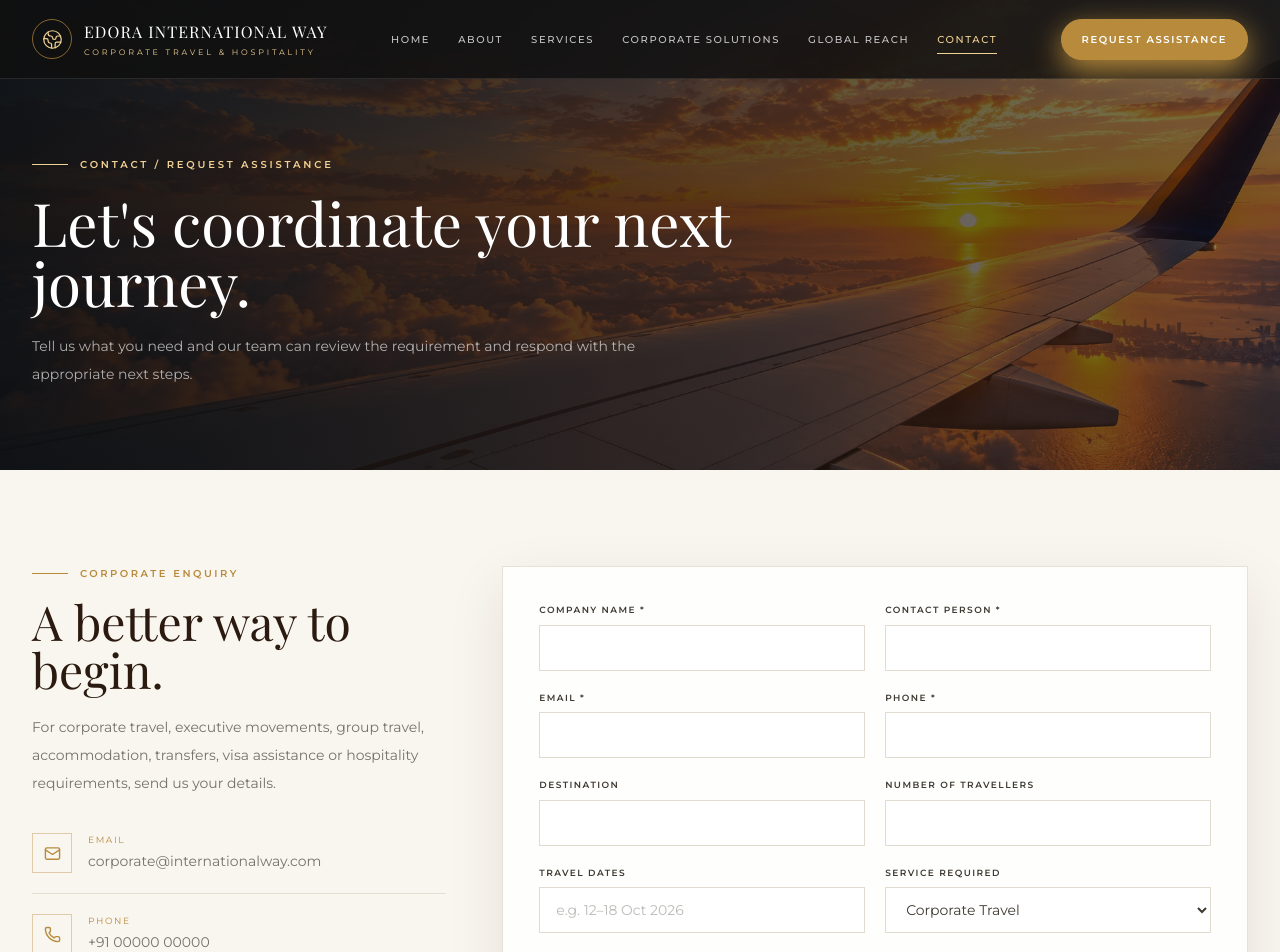
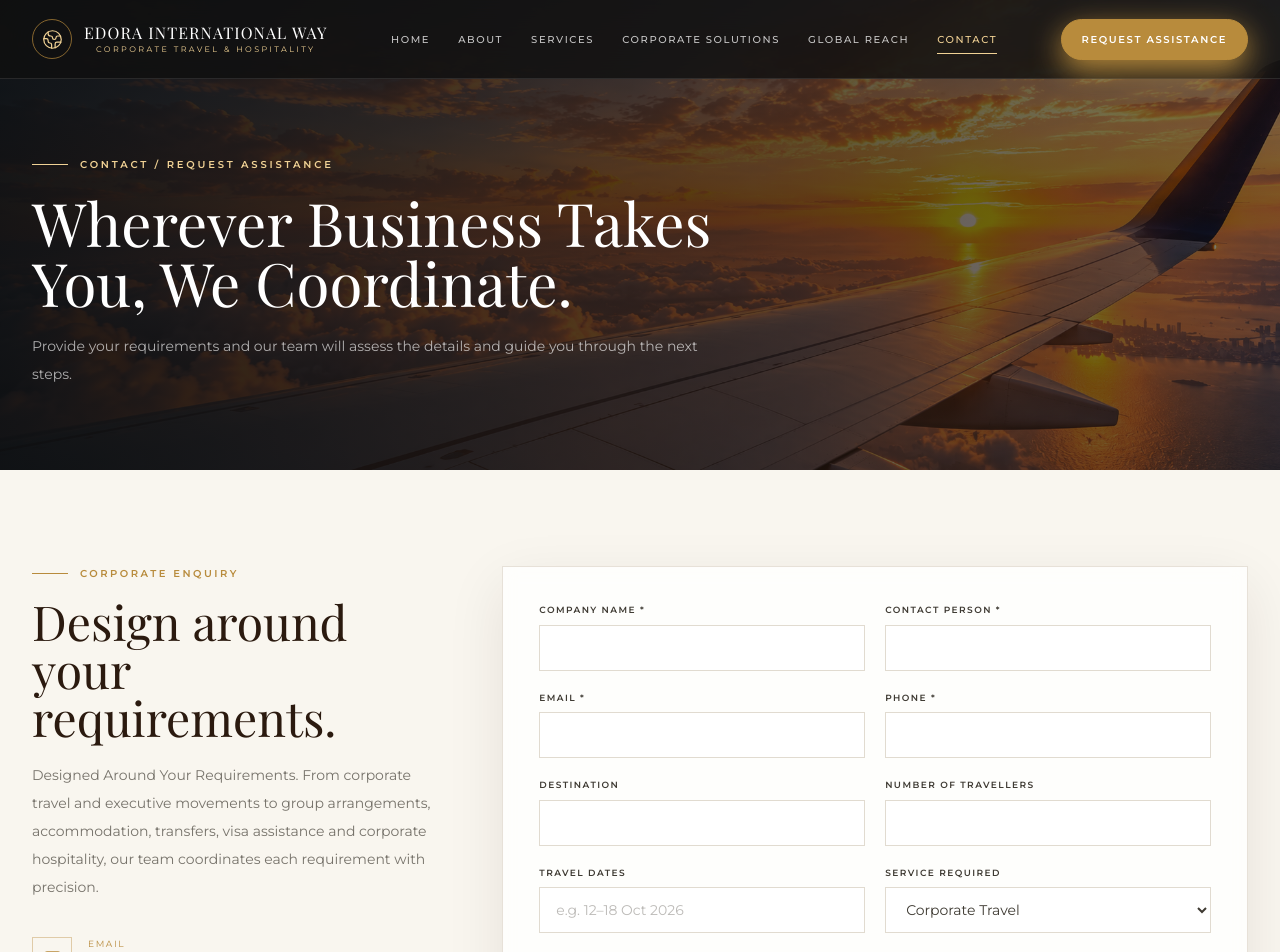
Before and after one commit to ShravaniCoder/international-way-corporate-travel-, a React (Vite) app: page /contact in a window 1280 px wide. Shown: the top 952 px of the page. Built offline with nearby package versions, Linux system fonts and the light colour scheme.

Commit message:
content for service page

```diff
--- a/src/components/Header.jsx
+++ b/src/components/Header.jsx
@@ -19,10 +19,15 @@ export default function Header() {
           <div className="flex h-10 w-10 items-center justify-center rounded-full border border-[#b88b3c]/70 text-[#f1d295]">
             <Globe2 size={21} strokeWidth={1.4}/>
           </div>
-          <div>
-            <div className="font-display text-[16px] tracking-[.07em]">EDORA INTERNATIONAL WAY</div>
-            <div className="mt-0.5 text-[8px] tracking-[.35em] text-[#f1d295]">CORPORATE TRAVEL & HOSPITALITY</div>
-          </div>
+         <div className="flex flex-col items-center text-center">
+  <div className="font-display text-[16px] leading-none tracking-[.07em] whitespace-nowrap">
+    EDORA INTERNATIONAL WAY
+  </div>
+
+  <div className="mt-1 text-[8px] leading-none tracking-[.3em] text-[#f1d295] whitespace-nowrap">
+    CORPORATE TRAVEL & HOSPITALITY
+  </div>
+</div>
         </Link>
         <nav className="hidden items-center gap-7 lg:flex">
           {nav.map(([label, path]) => (
--- a/src/data/siteData.js
+++ b/src/data/siteData.js
@@ -30,9 +30,9 @@ export const services = [
 ];
 
 export const solutions = [
-  { icon: Users, title: "Employee Travel", text: "Practical travel coordination that keeps teams moving smoothly and efficiently." },
-  { icon: Star, title: "Executive Travel", text: "Premium, discreet arrangements designed around executive schedules and preferences." },
-  { icon: BriefcaseBusiness, title: "Group Travel", text: "One coordinated approach for teams, delegations and corporate events." },
-  { icon: Globe2, title: "International Business Travel", text: "Cross-border travel support connecting business priorities with global destinations." },
-  { icon: Handshake, title: "Corporate Hospitality", text: "Professional hospitality coordination for clients, guests, meetings and events." }
+  { icon: Users, title: "Employee Travel", text: "We coordinate employee travel with practical planning, reliable arrangements and support throughout the journey." },
+  { icon: Star, title: "Executive Travel", text: "Our team provides discreet, personalised travel arrangements designed around executive schedules and preferences." },
+  { icon: BriefcaseBusiness, title: "Group Travel", text: "We bring flights, accommodation, transfers and related arrangements together for corporate teams and groups." },
+  { icon: Globe2, title: "International Business Travel", text: "International Way coordinates cross-border business travel, connecting your requirements with destinations worldwide." },
+  { icon: Handshake, title: "Corporate Hospitality", text: "We coordinate professional hospitality arrangements for visiting clients, executives, guests, meetings and corporate occasions." }
 ];
--- a/src/pages/Contact.jsx
+++ b/src/pages/Contact.jsx
@@ -7,14 +7,15 @@ import SectionIntro from "../components/SectionIntro";
 export default function Contact() {
   const [sent, setSent] = useState(false);
   return <>
-    <PageHero eyebrow="Contact / Request Assistance" title="Let's coordinate your next journey." text="Tell us what you need and our team can review the requirement and respond with the appropriate next steps." image={IMG.airport}/>
+    <PageHero eyebrow="Contact / Request Assistance" title="Wherever Business Takes You, We Coordinate." text="Provide your requirements and our team will assess the details and guide you through the next steps." image={IMG.airport}/>
     <section className="bg-[#f9f6ef] py-24"><div className="mx-auto grid max-w-7xl gap-14 px-5 lg:grid-cols-[.75fr_1.35fr] lg:px-8">
       <div>
-        <SectionIntro eyebrow="Corporate Enquiry" title="A better way to begin." text="For corporate travel, executive movements, group travel, accommodation, transfers, visa assistance or hospitality requirements, send us your details."/>
+        <SectionIntro eyebrow="Corporate Enquiry" title="Design around your requirements." text="Designed Around Your Requirements.
+From corporate travel and executive movements to group arrangements, accommodation, transfers, visa assistance and corporate hospitality, our team coordinates each requirement with precision."/>
         <div className="mt-9 space-y-5">
-          <ContactItem icon={Mail} title="Email" text="corporate@internationalway.com"/>
+          <ContactItem icon={Mail} title="Email" text="corporate@edorainternationalway.com"/>
           <ContactItem icon={Phone} title="Phone" text="+91 00000 00000"/>
-          <ContactItem icon={MapPin} title="Service Coverage" text="India · UAE · Singapore · Kuwait · Other business destinations"/>
+          <ContactItem icon={MapPin} title="Service Coverage" text="India · UAE · Singapore · London · Beyond"/>
         </div>
       </div>
       <form onSubmit={(e)=>{e.preventDefault();setSent(true)}} className="luxury-card p-6 sm:p-9">
--- a/src/pages/CorporateSolutions.jsx
+++ b/src/pages/CorporateSolutions.jsx
@@ -9,8 +9,8 @@ export default function CorporateSolutions() {
   return <>
   <PageHero
   eyebrow="Corporate Solutions"
-  title="Travel solutions aligned to business needs."
-  text="Structured support for employee travel, executive movements, group requirements and corporate hospitality."
+  title="Travel designed around your business."
+  text="Dedicated support for business travel, executive journeys, group movements and corporate hospitality."
   image={IMG.business}
   mobileImage={IMG.solutionMobile}
 />
```
